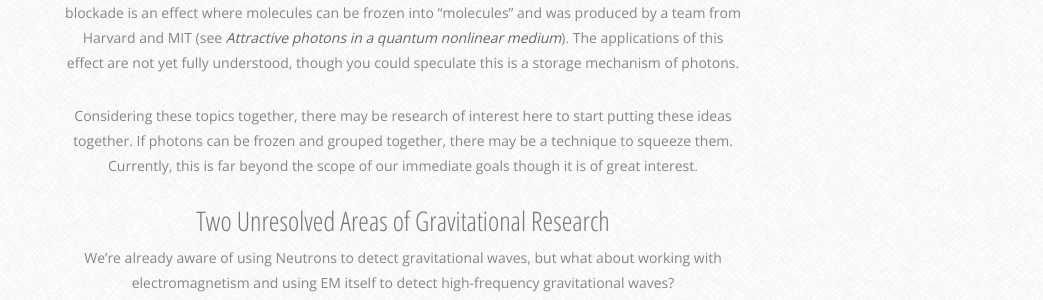
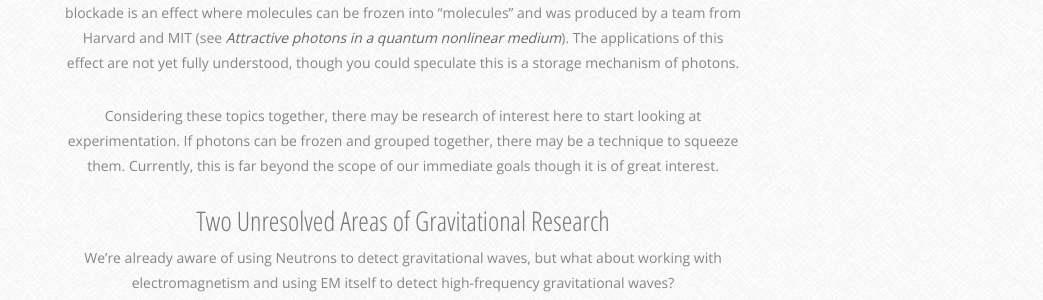
Before and after one commit to crockpotveggies/crockpotveggies.github.io, a Jekyll site: the page built from _posts/2015-08-17-light-gravity-unexplored-warp-research.md, in a window 1280 px wide and 900 px high, scrolled down 2580 px. Shown: the part 154-454 px from the top of the window, without its empty margins (237-1280 px from the left). Built offline with Jekyll 4.4.1, drawn with Linux system fonts in a browser that asks for light colours; some web fonts are replaced; Markdown is read by kramdown in place of the engine named in the settings; comment, search, counter and statistics services are not loaded.

Commit message:
Grammar.

```diff
--- a/_posts/2015-08-17-light-gravity-unexplored-warp-research.md
+++ b/_posts/2015-08-17-light-gravity-unexplored-warp-research.md
@@ -33,7 +33,7 @@ Now let's work backwards and start tying some concepts together for some specula
 
 The second idea is a lab experiment that shows photons can be grouped together. The Rydberg blockade is an effect where molecules can be frozen into "molecules" and was produced by a team from Harvard and MIT (see <i><a href="http://www.nature.com/nature/journal/v502/n7469/full/nature12512.html" target="_blank">Attractive photons in a quantum nonlinear medium</a></i>). The applications of this effect are not yet fully understood, though you could speculate this is a storage mechanism of photons.
 
-Considering these topics together, there may be research of interest here to start putting these ideas together. If photons can be frozen and grouped together, there may be a technique to squeeze them. Currently, this is far beyond the scope of our immediate goals though it is of great interest.
+Considering these topics together, there may be research of interest here to start looking at experimentation. If photons can be frozen and grouped together, there may be a technique to squeeze them. Currently, this is far beyond the scope of our immediate goals though it is of great interest.
 
 <h3>Two Unresolved Areas of Gravitational Research</h3>
 
```
